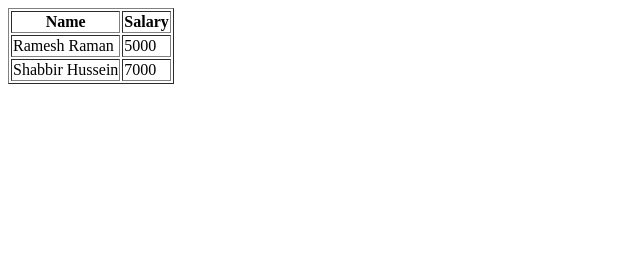
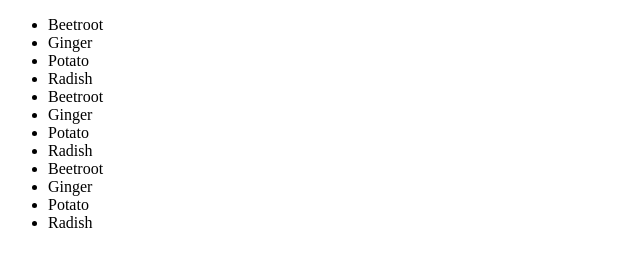
Before and after one commit to tameratbegashaw/New-folder-2-, a plain HTML site: page index.html in a window 1280 px wide. Shown: the whole page, without its empty margins (0-640 px from the left). Drawn offline with Linux system fonts and the light colour scheme.

Commit message:
reverted to third commit

```diff
--- a/index.html
+++ b/index.html
@@ -6,21 +6,21 @@
    </head>
 
    <body>
-      <table border = "1">
-         <tr>
-            <th>Name</th>
-            <th>Salary</th>
-         </tr>
-         <tr>
-            <td>Ramesh Raman</td>
-            <td>5000</td>
-         </tr>
+      <ul>
+         <li>Beetroot</li>
+         <li>Ginger</li>
+         <li>Potato</li>
+         <li>Radish</li>
+         <li>Beetroot</li>
+         <li>Ginger</li>
+         <li>Potato</li>
+         <li>Radish</li>
+         <li>Beetroot</li>
+         <li>Ginger</li>
+         <li>Potato</li>
+         <li>Radish</li>
 
-         <tr>
-            <td>Shabbir Hussein</td>
-            <td>7000</td>
-         </tr>
-      </table>
+      </ul>
    </body>
 
 </html>
```
